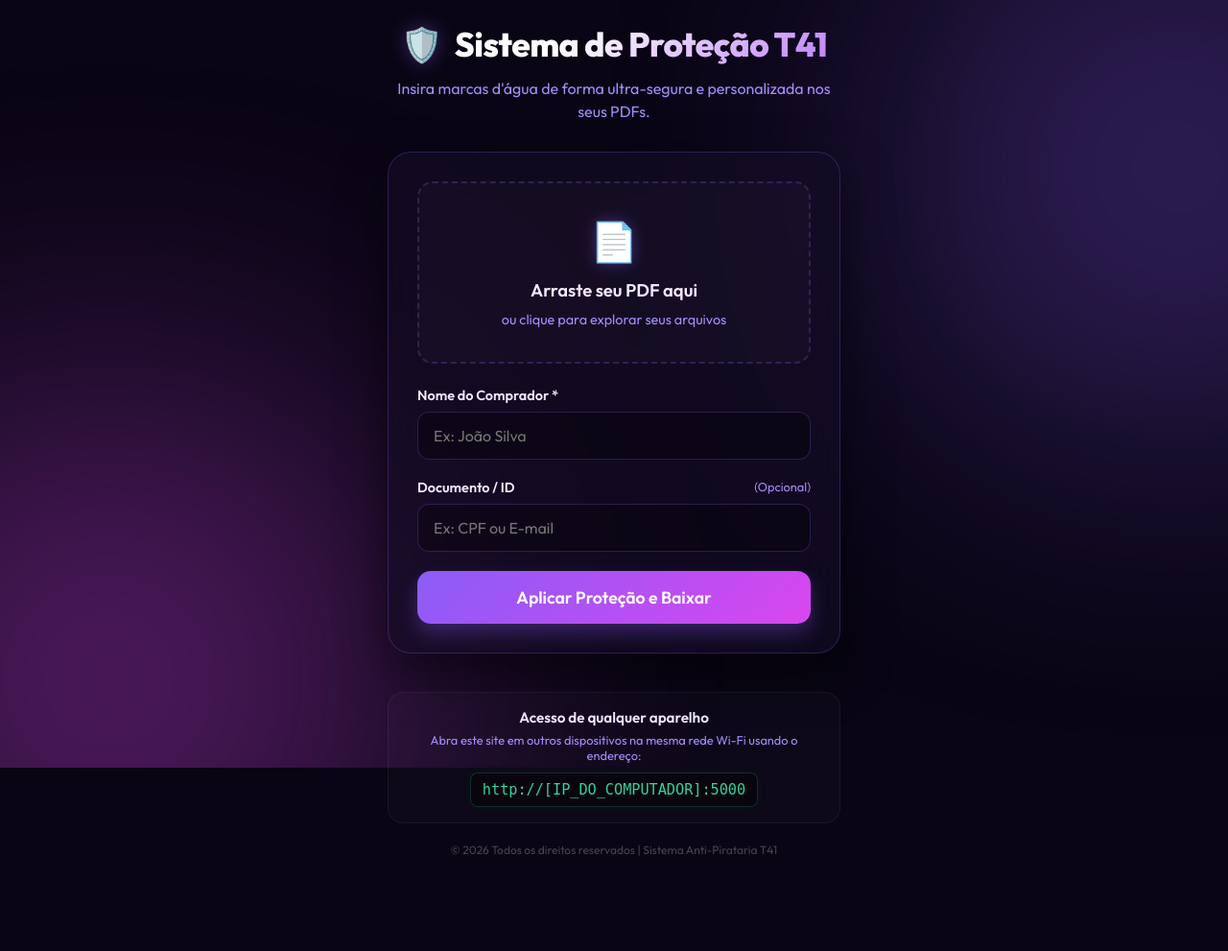
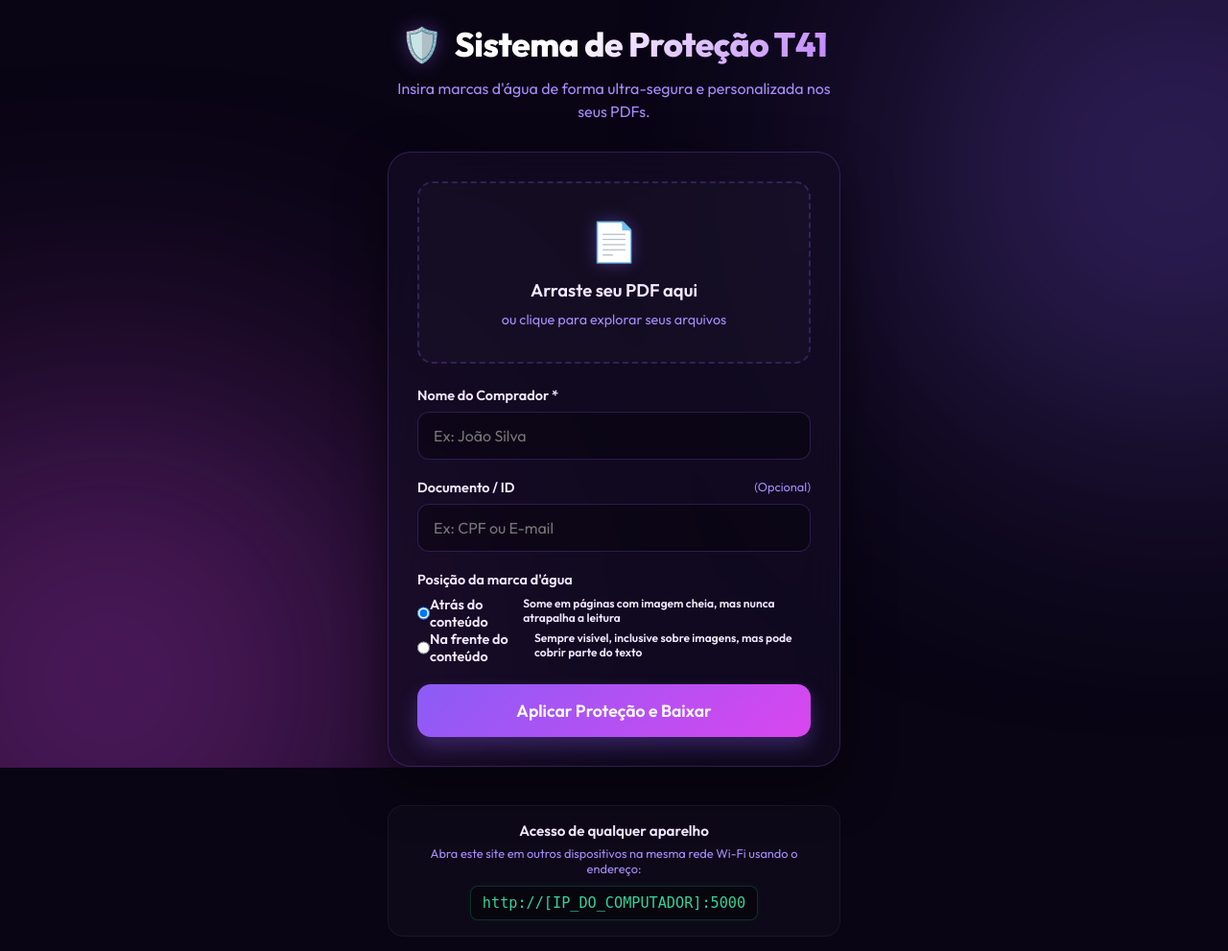
Before and after one commit to punsic/marca-dagua-t41, a Flask app: page / in a window 1280 px wide. Shown: the top 991 px of the page at 96% size. Before the commit the page ends 892 px from the top, so only its background shows below. Run offline with Flask 2, Linux system fonts and the light colour scheme.

Commit message:
Add files via upload

```diff
--- a/templates/index.html
+++ b/templates/index.html
@@ -54,6 +54,22 @@
                     <input type="text" id="docInput" name="doc" placeholder="Ex: CPF ou E-mail" autocomplete="off">
                 </div>
 
+                <div class="input-group">
+                    <label>Posição da marca d'água</label>
+                    <div class="mode-toggle">
+                        <label class="mode-option">
+                            <input type="radio" name="mode" value="under" checked>
+                            <span>Atrás do conteúdo</span>
+                            <small>Some em páginas com imagem cheia, mas nunca atrapalha a leitura</small>
+                        </label>
+                        <label class="mode-option">
+                            <input type="radio" name="mode" value="over">
+                            <span>Na frente do conteúdo</span>
+                            <small>Sempre visível, inclusive sobre imagens, mas pode cobrir parte do texto</small>
+                        </label>
+                    </div>
+                </div>
+
                 <!-- Submit Button -->
                 <button type="submit" class="btn-submit" id="btnSubmit">
                     <span class="btn-text">Aplicar Proteção e Baixar</span>
```
